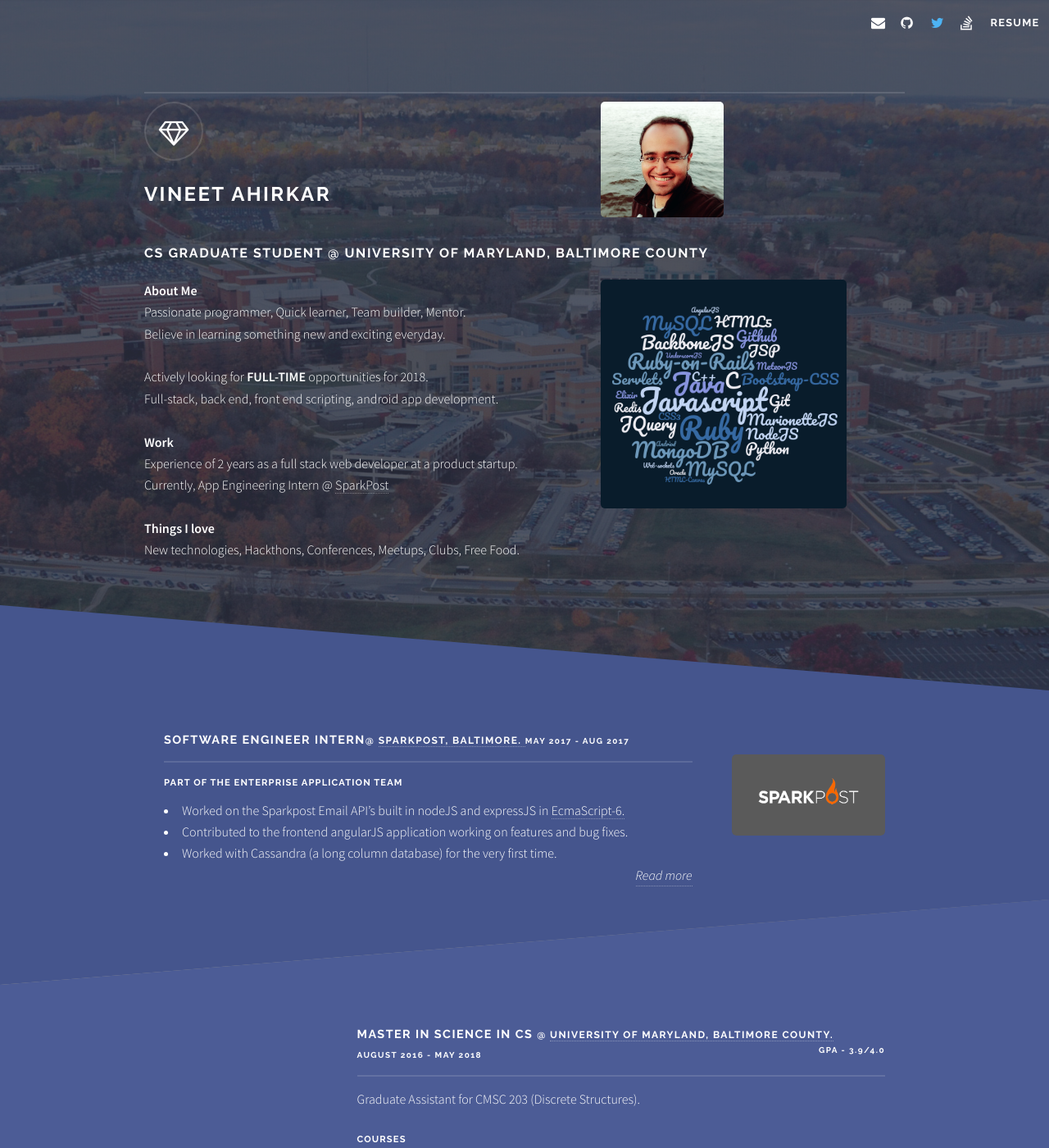
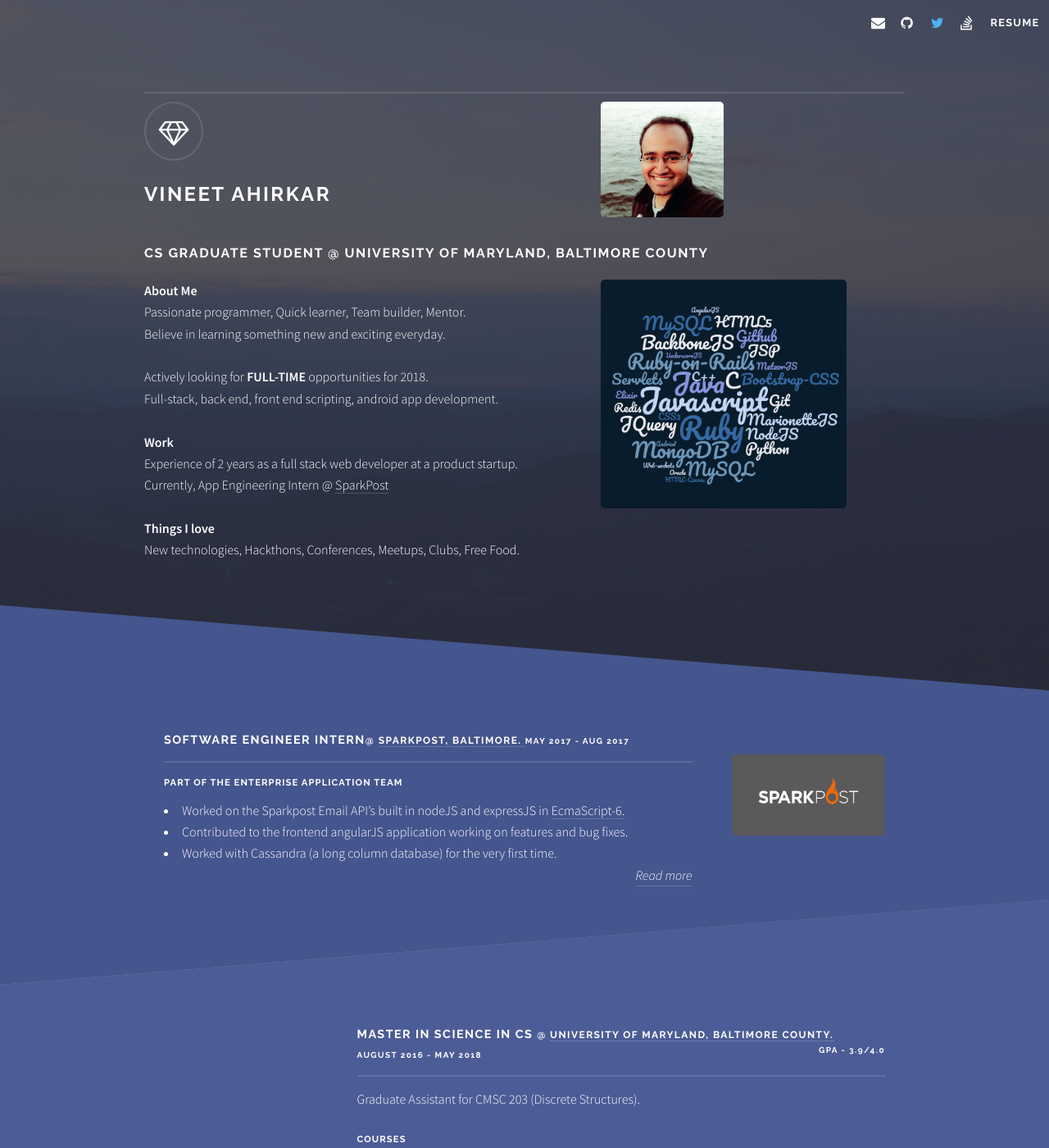
Before and after one commit to vinzee/vinzee.github.io, a Jekyll site: the page built from index.html, in a window 1280 px wide and 1400 px high. Shown: the whole window at 82% size. Built offline with Jekyll 4.4.1, drawn with Linux system fonts in a browser that asks for light colours; nearby versions of some CDN libraries; comment, search, counter and statistics services are not loaded; a style sheet for code colours, icons or effects is not loaded.

Commit message:
background image fix - rm umbc image

```diff
--- a/css/main.css
+++ b/css/main.css
@@ -3161,7 +3161,7 @@
 		#banner {
 			padding: 7em 0 8.25em 0 ;
 			background-color: #2e3141;
-			background-image: linear-gradient(to top, rgba(46, 49, 65, 0.8), rgba(46, 49, 65, 0.8)), url("../images/umbc.jpg");
+			background-image: linear-gradient(to top, rgba(46, 49, 65, 0.8), rgba(46, 49, 65, 0.8)), url("../images/bg.jpg");
 			background-size: auto, cover;
 			background-position: center, center;
 			margin-bottom: -6.5em;
@@ -3299,7 +3299,7 @@
 	#wrapper > header {
 		padding: 9em 0 6.25em 0 ;
 		background-color: #2e3141;
-		background-image: linear-gradient(to top, rgba(46, 49, 65, 0.8), rgba(46, 49, 65, 0.8)), url("../images/umbc.jpg");
+		background-image: linear-gradient(to top, rgba(46, 49, 65, 0.8), rgba(46, 49, 65, 0.8)), url("../images/bg.jpg");
 		background-size: auto, cover;
 		background-position: center, 0% 30%;
 		margin-bottom: -6.5em;
@@ -3720,7 +3720,7 @@
 
 	#footer {
 		background-color: #2e3141;
-		background-image: linear-gradient(to top, rgba(46, 49, 65, 0.8), rgba(46, 49, 65, 0.8)), url("../images/umbc.jpg");
+		background-image: linear-gradient(to top, rgba(46, 49, 65, 0.8), rgba(46, 49, 65, 0.8)), url("../images/bg.jpg");
 		background-size: auto, cover;
 		background-position: center, center;
 		margin-top: -6.5em;
```
Also changed, not shown: images/umbc.jpg (deleted).
